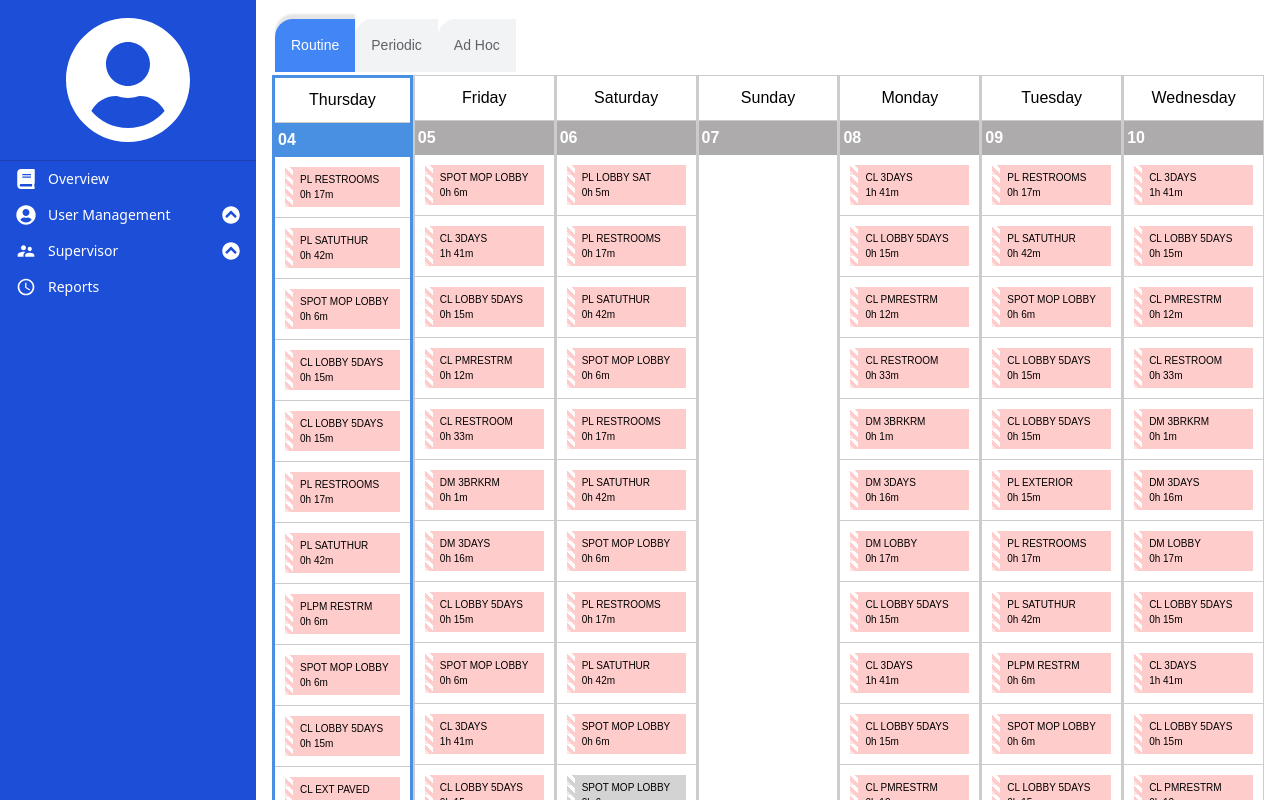
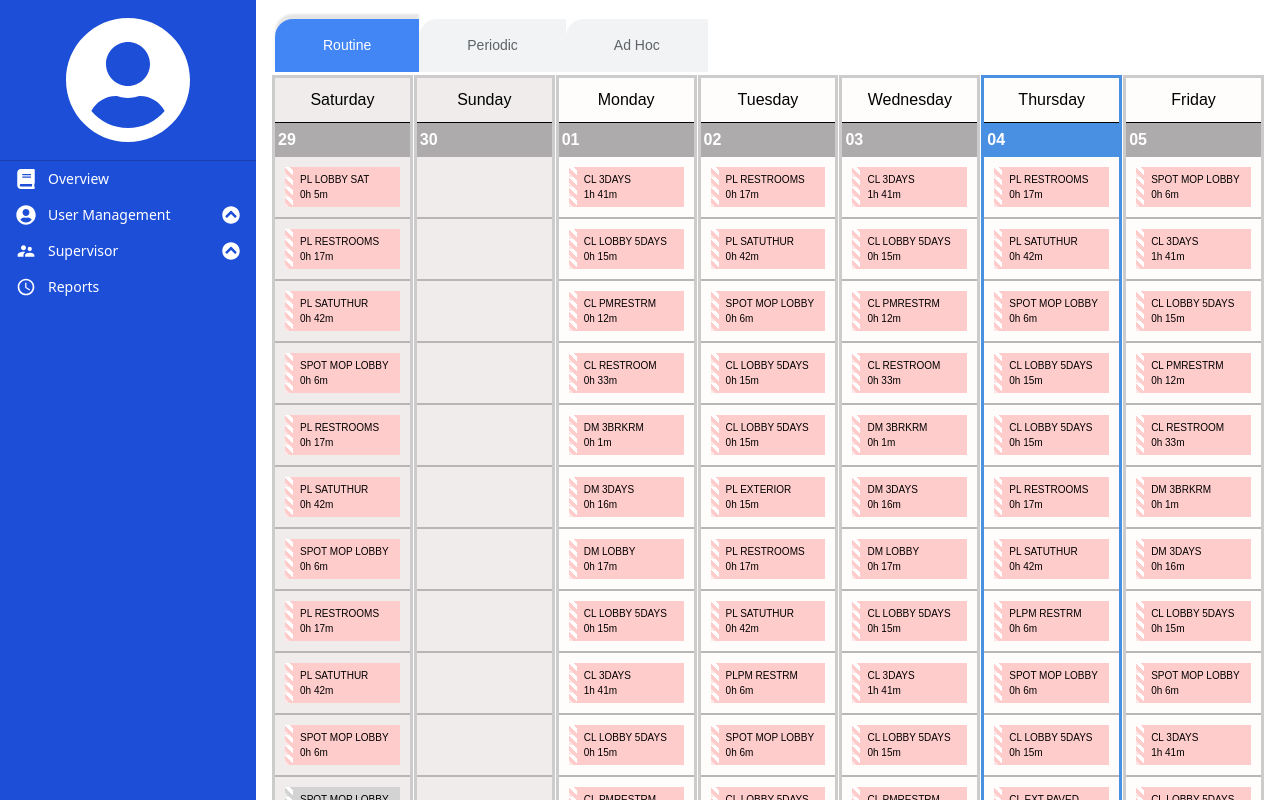
Before and after one commit to kainatkiranrashid2/lcisystems-task, a React (Vite) app: page /facility-schedule in a window 1280 px wide. Shown: the top 800 px of the page. Built offline with nearby package versions, Linux system fonts and the light colour scheme.

Commit message:
update design on weekly

```diff
--- a/src/components/AdhocTable.jsx
+++ b/src/components/AdhocTable.jsx
@@ -18,25 +18,39 @@ const AdHocTable = ({ data }) => {
       <table>
         <thead>
           <tr>
-            <th className="text-[10px]">Bucket</th>
-            <th className="text-[10px]">Op-Code</th>
-            <th className="text-[10px]">Hours Used</th>
-            <th className="text-[10px]">Total Hours</th>
-            <th className="text-[10px]">Graphs</th>
+            <th className="text-[10px] sm:text-[12px] md:text-[14px] lg:text-[16px]">
+              Bucket
+            </th>
+            <th className="text-[10px] sm:text-[12px] md:text-[14px] lg:text-[16px]">
+              Op-Code
+            </th>
+            <th className="text-[10px] sm:text-[12px] md:text-[14px] lg:text-[16px]">
+              Hours Used
+            </th>
+            <th className="text-[10px] sm:text-[12px] md:text-[14px] lg:text-[16px]">
+              Total Hours
+            </th>
+            <th className="text-[10px] sm:text-[12px] md:text-[14px] lg:text-[16px]">
+              Graphs
+            </th>
           </tr>
         </thead>
         <tbody>
           {data.map((item, index) => (
             <tr key={index}>
-              <td className="text-[10px]">{item.taskDesc}</td>
-              <td className="text-[10px]">
+              <td className="text-[10px] sm:text-[12px] md:text-[14px] lg:text-[16px]">
+                {item.taskDesc}
+              </td>
+              <td className="text-[10px] sm:text-[12px] md:text-[14px] lg:text-[16px]">
                 {item.opCode ? `${item.opCode} - ${item.opCodeDesc}` : "---"}
               </td>
-              <td className="text-[10px]">{formatTime(item.usedTime)}</td>
-              <td className="text-[10px]">
+              <td className="text-[10px] sm:text-[12px] md:text-[14px] lg:text-[16px]">
+                {formatTime(item.usedTime)}
+              </td>
+              <td className="text-[10px] sm:text-[12px] md:text-[14px] lg:text-[16px]">
                 {formatTime(item.yearlyMinsSetAside)}
               </td>
-              <td className="text-[10px]">
+              <td className="text-[10px] sm:text-[12px] md:text-[14px] lg:text-[16px]">
                 <div
                   className="graph-bar"
                   style={{ width: `${getRandomPercentage()}%` }}></div>
--- a/src/components/DayColumn.jsx
+++ b/src/components/DayColumn.jsx
@@ -1,11 +1,10 @@
 import PropTypes from "prop-types";
 import TaskCard from "./TaskCard";
 
-const DayColumn = ({ day, date, tasks, isCurrentDay }) => {
-  console.log(date);
+const DayColumn = ({ day, date, tasks, isCurrentDay, isWeekend, maxTasks }) => {
   return (
     <div
-      className={`day-column ${
+      className={`day-column ${isWeekend ? "weekend" : ""} ${
         isCurrentDay ? "current-day" : "not-current-day"
       }`}>
       <div className="day-header">
@@ -18,13 +17,15 @@ const DayColumn = ({ day, date, tasks, isCurrentDay }) => {
         <p className="task-date-p">{date}</p>
       </div>
       <div className="tasks-container">
-        {tasks.map((task, index) =>
-          task ? (
-            <TaskCard key={task.cw_route_name} task={task} />
-          ) : (
-            <div key={index} className="task-placeholder"></div>
-          )
-        )}
+        {Array.from({ length: maxTasks }).map((_, index) => (
+          <div key={index} className="task-card-parent">
+            {tasks[index] ? (
+              <TaskCard task={tasks[index]} />
+            ) : (
+              <div className="empty-task"></div>
+            )}
+          </div>
+        ))}
       </div>
     </div>
   );
@@ -50,6 +51,8 @@ DayColumn.propTypes = {
     })
   ).isRequired,
   isCurrentDay: PropTypes.bool.isRequired,
+  isWeekend: PropTypes.bool.isRequired,
+  maxTasks: PropTypes.number.isRequired,
 };
 
 export default DayColumn;
--- a/src/components/TabContainer.jsx
+++ b/src/components/TabContainer.jsx
@@ -29,21 +29,21 @@ const TabContainer = () => {
       <div className="tab-buttons">
         <button
           onClick={() => setActiveTab("routine")}
-          className={`tab-button py-2 sm:py-4 px-[16px] sm:px-[24] md:px-[48] ${
+          className={`tab-button py-2 sm:py-4 px-[16px] sm:px-[24px] md:px-[48px] ${
             activeTab === "routine" ? "active" : ""
           }`}>
           Routine
         </button>
         <button
           onClick={() => setActiveTab("periodic")}
-          className={`tab-button py-2 sm:py-4 px-[16px] sm:px-[24] md:px-[48] ${
+          className={`tab-button py-2 sm:py-4 px-[16px] sm:px-[24px] md:px-[48px] ${
             activeTab === "periodic" ? "active" : ""
           }`}>
           Periodic
         </button>
         <button
           onClick={() => setActiveTab("adHoc")}
-          className={`tab-button py-2 sm:py-4 px-[16px] sm:px-[24] md:px-[48] ${
+          className={`tab-button py-2 sm:py-4 px-[16px] sm:px-[24px] md:px-[48px] ${
             activeTab === "adHoc" ? "active" : ""
           }`}>
           Ad Hoc
--- a/src/components/TaskCard.jsx
+++ b/src/components/TaskCard.jsx
@@ -39,8 +39,8 @@ const TaskCard = ({ task }) => {
   }, [showTooltip]);
 
   return (
-    <div className="task-card-parent" ref={cardRef}>
     <div
+      ref={cardRef}
       className={`task-card ${task.future === "1" ? "future" : ""}`}
       onMouseEnter={() => setShowTooltip(true)}
       onMouseLeave={() => setShowTooltip(false)}>
@@ -52,7 +52,6 @@ const TaskCard = ({ task }) => {
         </p>
       </div>
       {task.specialties && <div className="specialty-indicator"></div>}
-      </div>
       {showTooltip && (
         <div className="custom-tooltip" ref={tooltipRef}>
           <pre>{tooltipContent}</pre>
--- a/src/components/WeeklySchedule.jsx
+++ b/src/components/WeeklySchedule.jsx
@@ -1,15 +1,31 @@
 import DayColumn from "./DayColumn";
 import PropTypes from "prop-types";
-import { format, addDays } from "date-fns";
+import { format, addDays, startOfWeek } from "date-fns";
+
+import { useMemo } from "react";
 
 const WeeklySchedule = ({ routineData }) => {
   const currentDate = new Date();
-  const days = Array.from({ length: 7 }, (_, i) => addDays(currentDate, i));
+  const startOfCurrentWeek = startOfWeek(currentDate, { weekStartsOn: 6 }); // 6 represents Saturday
+  const days = Array.from({ length: 7 }, (_, i) =>
+    addDays(startOfCurrentWeek, i)
+  );
+
+  const maxTasks = useMemo(() => {
+    return days.reduce((max, day) => {
+      const dayAbbrev = format(day, "EE").slice(0, 2);
+      const dayTasks = routineData.filter((task) =>
+        task.friendlySchedule.includes(dayAbbrev)
+      );
+      return Math.max(max, dayTasks.length);
+    }, 0);
+  }, [routineData, days]);
 
   return (
     <div className="weekly-schedule">
       {days.map((day, index) => {
         const dayAbbrev = format(day, "EE").slice(0, 2);
+        const isWeekend = index === 0 || index === 1; // Saturday or Sunday
 
         const dayTasks = routineData.filter((task) =>
           task.friendlySchedule.includes(dayAbbrev)
@@ -21,7 +37,11 @@ const WeeklySchedule = ({ routineData }) => {
             day={format(day, "EEEE")}
             date={format(day, "dd")}
             tasks={dayTasks}
-            isCurrentDay={index === 0}
+            isCurrentDay={
+              format(day, "yyyy-MM-dd") === format(currentDate, "yyyy-MM-dd")
+            }
+            isWeekend={isWeekend}
+            maxTasks={maxTasks}
           />
         );
       })}
--- a/src/index.css
+++ b/src/index.css
@@ -5,22 +5,20 @@
   display: grid;
   grid-template-columns: repeat(7, 1fr);
   gap: 1px;
-  background-color: #ccc;
+  background-color: #fffcfc;
   /* border: 1px solid #ccc; */
 }
 
 .day-column {
-  background-color: white;
-  min-height: 600px; /* Adjust based on your needs */
-}
-.not-current-day {
-  border: 1px solid #ccc;
+  display: flex;
+  flex-direction: column;
+  height: 100%;
 }
 
 .day-header {
   text-align: center;
   padding: 10px 0;
-  border-bottom: 1px solid #ccc;
+  border-bottom: 1px solid black;
 }
 
 .day-header h3 {
@@ -43,11 +41,12 @@
 .current-day {
   border: 3px solid #4a90e2;
 }
+.tasks-container {
+  flex: 1;
+  display: flex;
+  flex-direction: column;
+}
 
-.tasks-container {
-  display: grid;
-  grid-template-rows: repeat(10, 1fr);
-}
 .task-date-p {
   font-weight: bold;
   margin: 0px !important;
@@ -73,8 +72,11 @@
   padding: 5px;
 }
 .task-card-parent {
-  border-bottom: 1px solid #ccc;
+  flex: 1;
+  min-height: 0;
+  border-bottom: 2px solid #b9b6b6;
 }
+
 .task-card.future {
   background-color: #d3d3d3;
 }
@@ -121,12 +123,9 @@
 .task-placeholder:last-child {
   border-bottom: 0px;
 }
-.task-card-parent {
-  position: relative;
-}
 
 .custom-tooltip {
-  position: fixed; /* Changed from absolute to fixed */
+  position: absolute; /* Changed from absolute to fixed */
   background-color: #ffff00; /* Bright yellow background */
   color: #333; /* Dark gray text for better readability */
   padding: 10px;
@@ -136,6 +135,7 @@
   border: 1px solid #e6e600;
   box-shadow: 0 2px 4px rgba(0, 0, 0, 0.1);
   max-width: 300px;
+  width: 300px;
   font-size: 11px;
   line-height: 1.4;
   pointer-events: none; /* Prevents the tooltip from interfering with mouse events */
@@ -282,3 +282,19 @@
   flex-direction: column;
   flex-grow: 1;
 }
+
+.day-column.weekend {
+  background-color: #f0ecec; /* Light grey background for weekends */
+}
+.not-current-day {
+  border: 3px solid #ccc;
+}
+.task-card-parent.empty-task {
+  height: 100px; /* or whatever height you want */
+  background-color: #f9f9f9; /* light grey background */
+  border: 1px dashed #ccc; /* dashed border to indicate empty state */
+}
+
+.empty-task {
+  height: 100%;
+}
```
Lines whose indentation alone changed are shown as unchanged.
